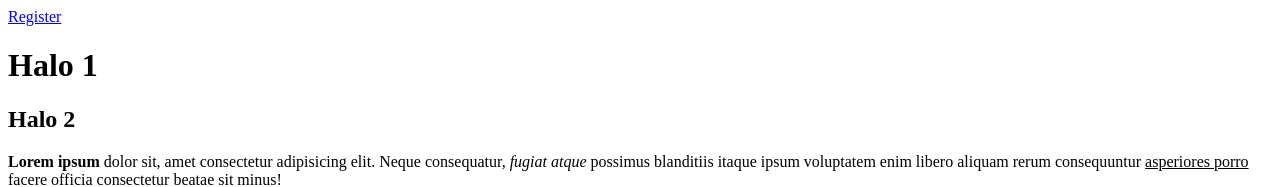
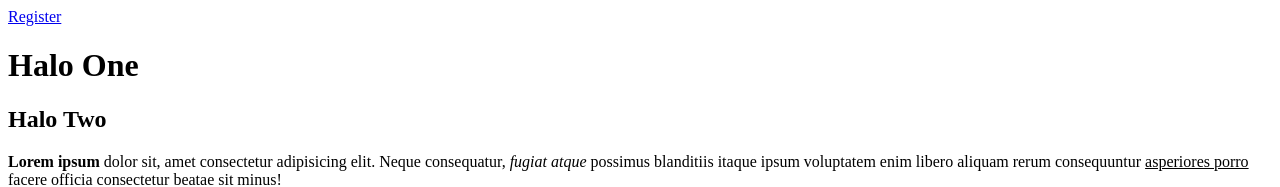
Before and after one commit to inpg-batch-13/intro-to-html, a plain HTML site: page index.html in a window 1280 px wide. Shown: the top 187 px of the page. Drawn offline with Linux system fonts and the light colour scheme.

Commit message:
change titles

```diff
--- a/index.html
+++ b/index.html
@@ -10,9 +10,9 @@
 
     <!-- Ini judul -->
     <h1>
-      Halo 1
+      Halo One
     </h1>
-    <h2>Halo 2</h2>
+    <h2>Halo Two</h2>
 
     <!-- Ini isinya -->
     <div>
```
